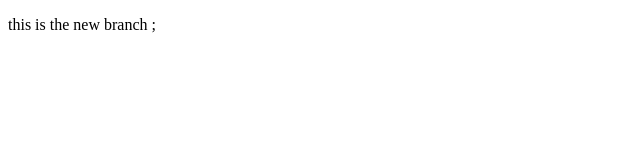
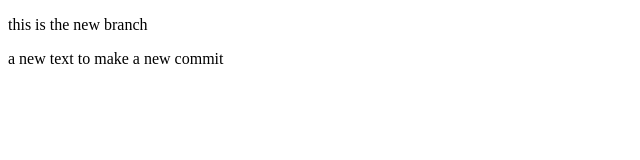
Before and after one commit to yupsss/testing, a plain HTML site: page index.html in a window 1280 px wide. Shown: the whole page, without its empty margins (0-640 px from the left). Drawn offline with Linux system fonts and the light colour scheme.

Commit message:
commit 2

```diff
--- a/index.html
+++ b/index.html
@@ -7,7 +7,10 @@
 </head>
 <body>
     <p>
-        this is the new branch ;
+        this is the new branch
+        <div>
+            a new text to make a new commit
+        </div>
     </p>
 </body>
 </html>
```
